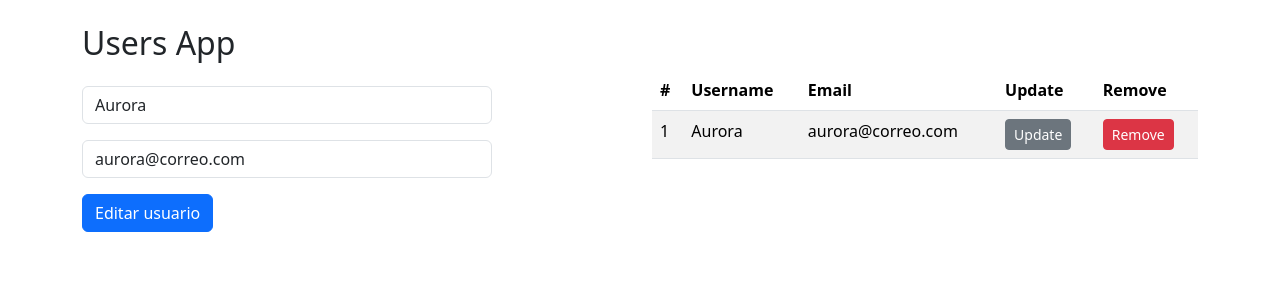
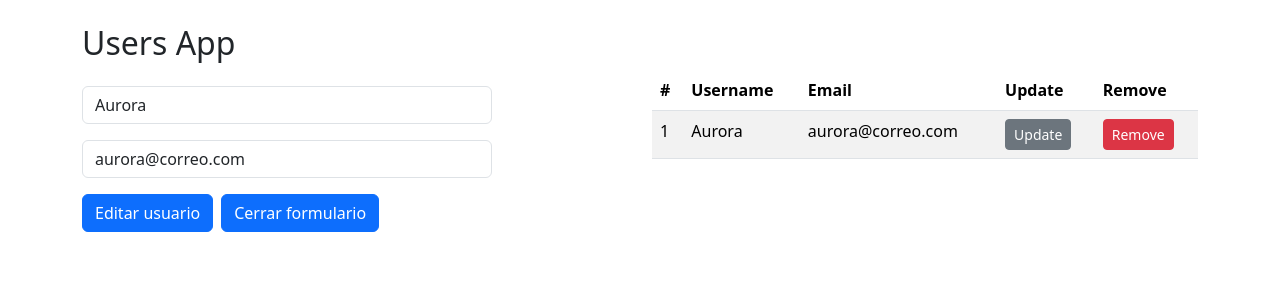
Before and after one commit to APoves/DAW-aprendizaje, a React (Vite) app in the folder UserHubLogin (React)/: page / in a window 1280 px wide. Both pictures are taken after a click on the button "Update". Shown: the top 300 px of the page. Built offline with nearby package versions, Linux system fonts and the light colour scheme.

Commit message:
add open-close to form

```diff
--- a/UserHubLogin (React)/src/UsersApp.jsx
+++ b/UserHubLogin (React)/src/UsersApp.jsx
@@ -8,25 +8,42 @@ export const UsersApp = () => {
         users,
         userSelected,
         initialUserForm,
+        visibleForm,
 
         handlerAddUser,
         handlerRemoveUser,
-        handlerUserSelectedForm
+        handlerUserSelectedForm,
+        handlerOpenForm,
+        handlerCloseForm,
     } = useUsers();
 
     return (
         <div className = "container my-4">
             <h2>Users App</h2>
             <div className ="row">
+
+                    { !visibleForm ||
                         <div className ="col">
                             <UserForm
                             handlerUserSelectedForm = { handlerUserSelectedForm }
                             initialUserForm = { initialUserForm }
                             userSelected = { userSelected }
-                        handlerAddUser = { handlerAddUser } />
+                            handlerAddUser = { handlerAddUser }
+                            handlerCloseForm = { handlerCloseForm }
+                            />
                         </div>
+                    }
+
+
 
                 <div className ="col">
+                    { visibleForm || <button
+                        className = "btn btn-primary my-2"
+                        onClick = { handlerOpenForm } >
+                            Nuevo usuario
+                    </button>
+             }
+
                     {
                         users.length === 0
                         ? <div  className = "alert alert-warning"> No hay usuarios en el sistema. </div>
--- a/UserHubLogin (React)/src/components/UserForm.jsx
+++ b/UserHubLogin (React)/src/components/UserForm.jsx
@@ -2,7 +2,7 @@ import { useState } from "react";
 import { useEffect } from "react";
 import Swal from "sweetalert2";
 
-export const UserForm = ( { userSelected, handlerAddUser, initialUserForm }) => {
+export const UserForm = ( { userSelected, handlerAddUser, initialUserForm, handlerCloseForm }) => {
 
     const [ userForm, setUserForm ] = useState (initialUserForm);
 
@@ -42,6 +42,11 @@ export const UserForm = ( { userSelected, handlerAddUser, initialUserForm }) =>
         setUserForm(initialUserForm);
     }
 
+    const onCloseForm = () => {
+        handlerCloseForm();
+        setUserForm(initialUserForm);
+    }
+
     return (
 
             <form onSubmit = { onSubmit } >
@@ -75,8 +80,13 @@ export const UserForm = ( { userSelected, handlerAddUser, initialUserForm }) =>
                 type= "Submit">
                     { id > 0 ? 'Editar usuario' : 'Crear usuario' }
                 </button>
+                <button
+                    className = "btn btn-primary mx-2"
+                    type = "button"
+                    onClick = { () => onCloseForm()}>
+                        Cerrar formulario
+                </button>
             </form>
-
 
     )
 }
--- a/UserHubLogin (React)/src/hooks/useUsers.js
+++ b/UserHubLogin (React)/src/hooks/useUsers.js
@@ -24,18 +24,13 @@ export const useUsers = () => {
 
     const [ userSelected, setUserSelected ] = useState(initialUserForm);
 
+    const [ visibleForm, setVisibleForm ] = useState(false);
+
     const handlerAddUser = ( user) => {
         // console.log(user);
-        let type;
-
-        if (user.id === 0 ) {
-            type = 'addUser';
-        } else {
-            type = 'updateUser';
-        }
 
         dispatch ({
-            type: type,
+            type: (user.id === 0 ) ? 'addUser' : 'updateUser',
             payload: user,
             });
 
@@ -48,6 +43,9 @@ export const useUsers = () => {
                 'El usuario ha sido actualizado correctamente.',
             'success'
         );
+
+        handlerCloseForm();
+
     }
 
     const handlerRemoveUser = (id) => {
@@ -79,16 +77,29 @@ export const useUsers = () => {
 
     const handlerUserSelectedForm = ( user ) => {
         // console.log(user)
+        setVisibleForm(true);
         setUserSelected ( {...user} );
+    }
+
+    const handlerOpenForm = () => {
+        setVisibleForm(true);
+    }
+
+    const handlerCloseForm = () => {
+        setVisibleForm(false);
+        setUserSelected(initialUserForm);
     }
 
     return {
         users,
         userSelected,
         initialUserForm,
+        visibleForm,
 
         handlerAddUser,
         handlerRemoveUser,
-        handlerUserSelectedForm
+        handlerUserSelectedForm,
+        handlerOpenForm,
+        handlerCloseForm,
     }
 }
```
Lines whose indentation alone changed are shown as unchanged.
